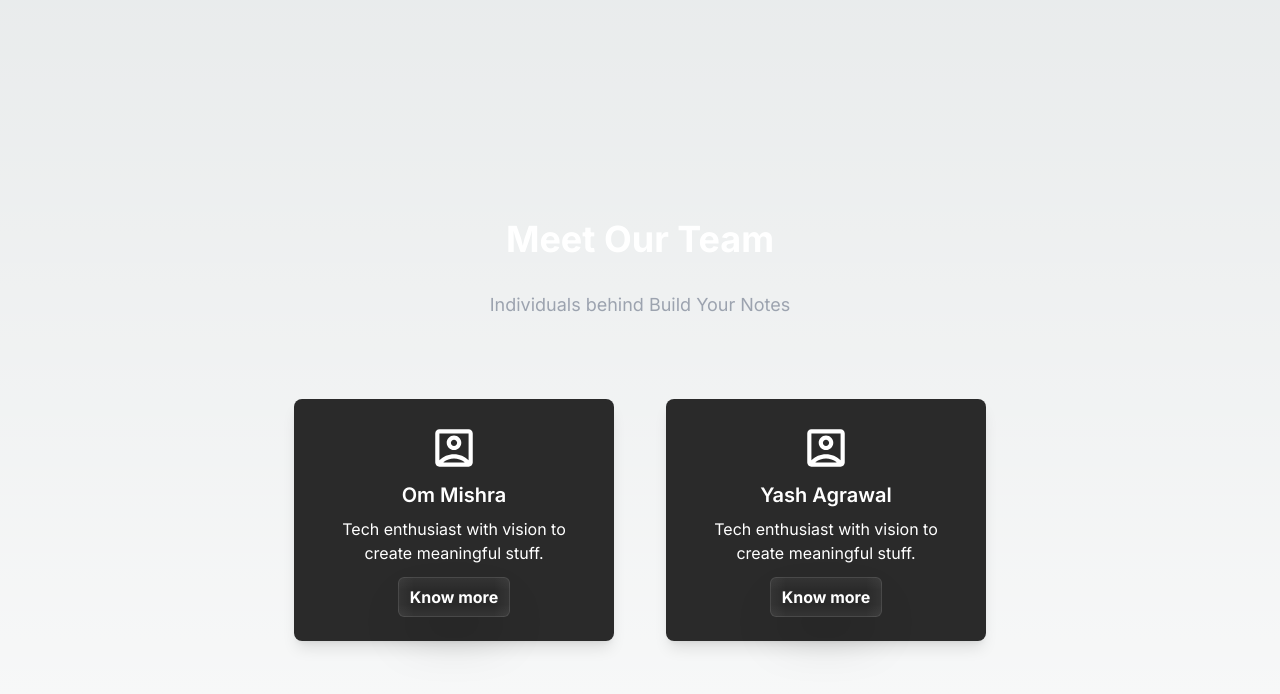
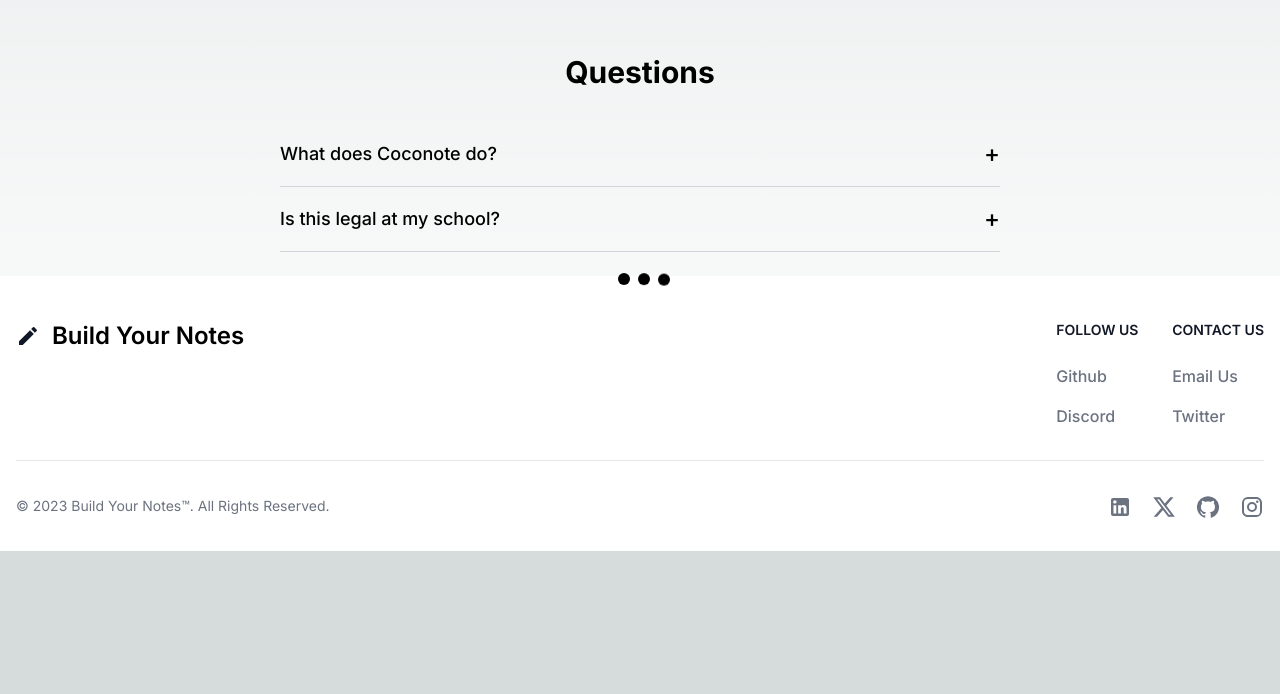
Before and after one commit to Cryptid09/Build, a Next.js app in the folder client/: page / in a window 1280 px wide. Shown: the part 986-1680 px from the top of the page. After the commit the page ends 1537 px from the top, so only its background shows below. Built offline with nearby package versions, Linux system fonts and the light colour scheme.

Commit message:
Initial a

```diff
--- a/client/app/page.jsx
+++ b/client/app/page.jsx
@@ -1,6 +1,6 @@
 "use client";
 import NavBar from "@/components/Navbar";
-import Team from "@/components/Team";
+import Team from "@/components/FAQ";
 import Footer from "@/components/Footer";
 import Loader from "@/components/Loader";
 import Doc from "@/components/Doc";
--- /dev/null
+++ b/client/components/FAQ.jsx
@@ -0,0 +1,53 @@
+import { useState } from 'react';
+
+const FAQItem = ({ question, answer, isOpen, toggle }) => {
+  return (
+    <div className="border-b border-gray-300">
+      <button
+        className="w-full text-left py-4 text-lg font-medium flex justify-between items-center"
+        onClick={toggle}
+      >
+        {question}
+        <span className="text-2xl">{isOpen ? '−' : '+'}</span>
+      </button>
+      {isOpen && <p className="py-2 text-base text-gray-600">{answer}</p>}
+    </div>
+  );
+};
+
+const FAQ = () => {
+  const [openIndex, setOpenIndex] = useState(null);
+
+  const faqs = [
+    {
+      question: 'What does Coconote do?',
+      answer: 'Instantly turn your lecture into organized notes, flashcards, quizzes, podcasts, and more...',
+    },
+    {
+      question: 'Is this legal at my school?',
+      answer: 'Totally: as long as your professor is cool with you audio recording the class...',
+    },
+
+  ];
+
+  const toggleFAQ = (index) => {
+    setOpenIndex(index === openIndex ? null : index);
+  };
+
+  return (
+    <div className="max-w-3xl mx-auto p-6">
+      <h2 className="text-3xl font-bold mb-8 text-center">Questions</h2>
+      {faqs.map((faq, index) => (
+        <FAQItem
+          key={index}
+          question={faq.question}
+          answer={faq.answer}
+          isOpen={index === openIndex}
+          toggle={() => toggleFAQ(index)}
+        />
+      ))}
+    </div>
+  );
+};
+
+export default FAQ;
--- a/client/components/Team.jsx
+++ /dev/null
@@ -1,56 +0,0 @@
-import { AccountBoxOutlined } from "@mui/icons-material";
-const Team = () =>{return(
-<div
-        id="section3"
-        className="min-h-screen  text-white flex flex-col items-center justify-center relative px-4"
-      >
-        <div className="place-content-end relative">
-          <h2 className="text-4xl font-bold text-center">Meet Our Team</h2>
-          <p className="text-center text-lg mt-8 text-gray-400 px-4">
-            Individuals behind Build Your Notes
-          </p>
-        </div>
-        <div className="md:flex gap-3 grid mt-20">
-          <div className="text-center max-w-xs bg-[#272727fb] p-6 px-9 mx-5 rounded-lg shadow-lg">
-            <AccountBoxOutlined style={{ fontSize: 50 }} />
-            <h3 className="text-xl font-semibold mt-2">Om Mishra</h3>
-            <p className="mt-2">
-              Tech enthusiast with vision to create meaningful stuff.
-            </p>
-            <a
-              href="#_"
-              className="mt-3 relative inline-flex items-center justify-center px-3 py-2 overflow-hidden font-bold text-white rounded-md shadow-2xl group"
-            >
-              <span className="absolute inset-0 w-full h-full transition duration-300 ease-out opacity-0 bg-gradient-to-br from-pink-600 via-purple-700 to-blue-400 group-hover:opacity-100"></span>
-              <span className="absolute top-0 left-0 w-full bg-gradient-to-b from-white to-transparent opacity-5 h-1/3"></span>
-              <span className="absolute bottom-0 left-0 w-full h-1/3 bg-gradient-to-t from-white to-transparent opacity-5"></span>
-              <span className="absolute bottom-0 left-0 w-4 h-full bg-gradient-to-r from-white to-transparent opacity-5"></span>
-              <span className="absolute bottom-0 right-0 w-4 h-full bg-gradient-to-l from-white to-transparent opacity-5"></span>
-              <span className="absolute inset-0 w-full h-full border border-white rounded-md opacity-10"></span>
-              <span className="absolute w-0 h-0 transition-all duration-300 ease-out bg-white rounded-full group-hover:w-56 group-hover:h-56 opacity-5"></span>
-              <span className="relative">Know more</span>
-            </a>
-          </div>
-          <div className="text-center max-w-xs bg-[#272727fb] p-6 px-9 mx-5 rounded-lg shadow-lg">
-            <AccountBoxOutlined style={{ fontSize: 50 }} />
-            <h3 className="text-xl font-semibold mt-2">Yash Agrawal</h3>
-            <p className="mt-2">
-              Tech enthusiast with vision to create meaningful stuff.
-            </p>
-            <a
-              href="#_"
-              className="mt-3 relative inline-flex items-center justify-center px-3 py-2 overflow-hidden font-bold text-white rounded-md shadow-2xl group"
-            >
-              <span className="absolute inset-0 w-full h-full transition duration-300 ease-out opacity-0 bg-gradient-to-br from-pink-600 via-purple-700 to-blue-400 group-hover:opacity-100"></span>
-              <span className="absolute top-0 left-0 w-full bg-gradient-to-b from-white to-transparent opacity-5 h-1/3"></span>
-              <span className="absolute bottom-0 left-0 w-full h-1/3 bg-gradient-to-t from-white to-transparent opacity-5"></span>
-              <span className="absolute bottom-0 left-0 w-4 h-full bg-gradient-to-r from-white to-transparent opacity-5"></span>
-              <span className="absolute bottom-0 right-0 w-4 h-full bg-gradient-to-l from-white to-transparent opacity-5"></span>
-              <span className="absolute inset-0 w-full h-full border border-white rounded-md opacity-10"></span>
-              <span className="absolute w-0 h-0 transition-all duration-300 ease-out bg-white rounded-full group-hover:w-56 group-hover:h-56 opacity-5"></span>
-              <span className="relative">Know more</span>
-            </a>
-          </div>
-        </div>
-      </div>)}
-      export default Team;
```
